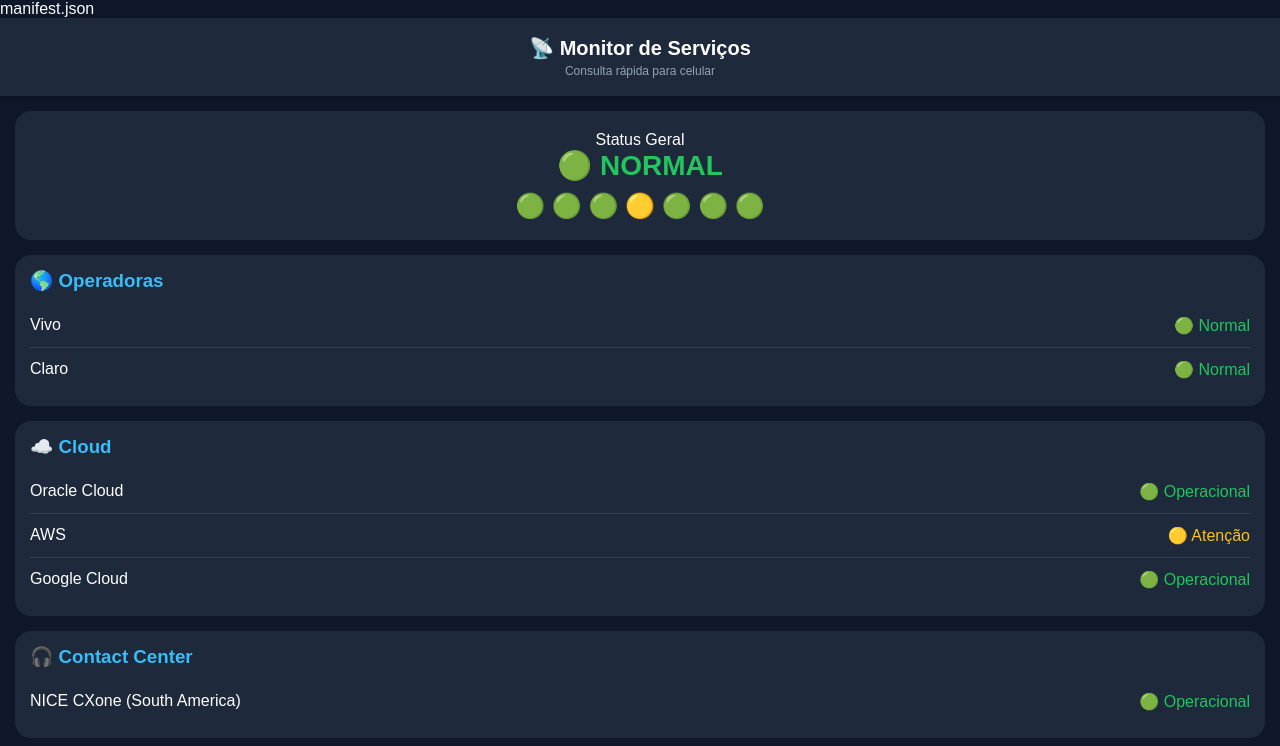
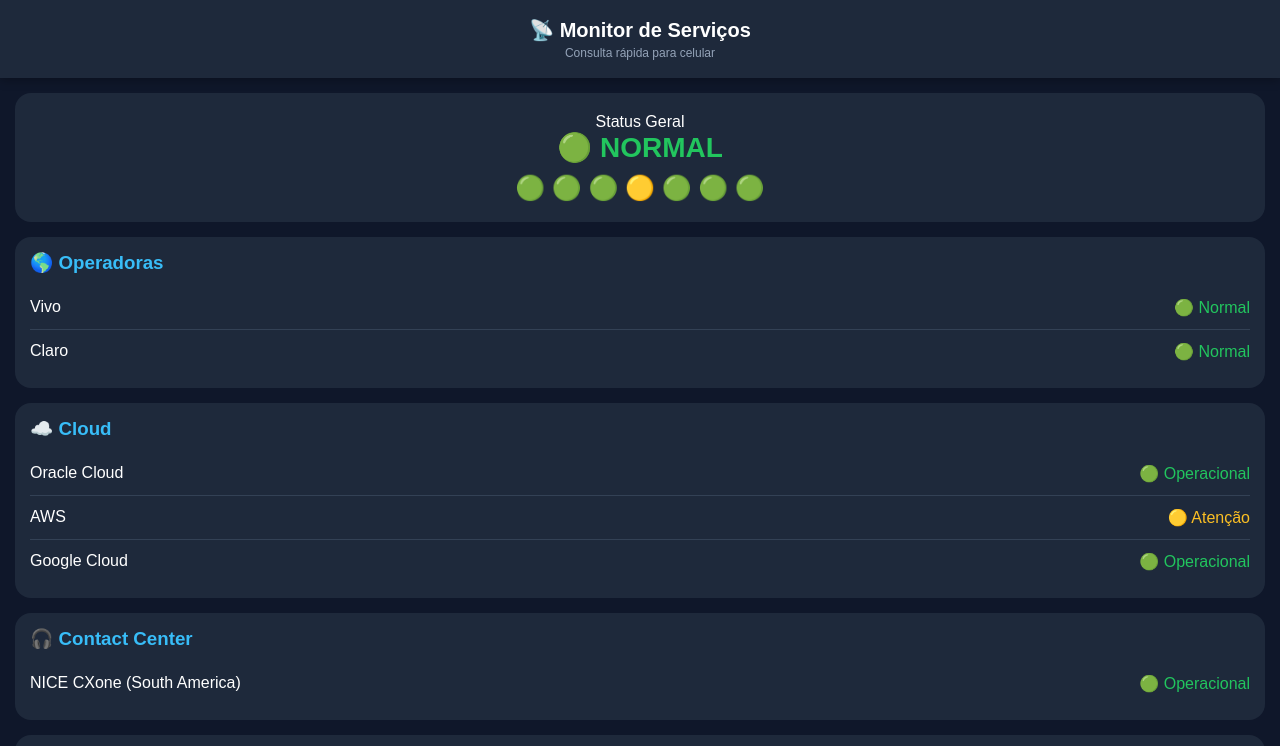
Before and after one commit to lpshadow17/Monitor-servicos, a plain HTML site: page index.html in a window 1280 px wide. Shown: the top 746 px of the page. Drawn offline with Linux system fonts and the light colour scheme.

Commit message:
Update index.html

```diff
--- a/index.html
+++ b/index.html
@@ -5,9 +5,9 @@
 <meta name="viewport" content="width=device-width, initial-scale=1.0">
 
 <title>NOC Mobile</title>
-    manifest.json
+
+<link rel="manifest" href="manifest.json">
 <meta name="theme-color" content="#0f172a">
-
 
 <style>
 
```
